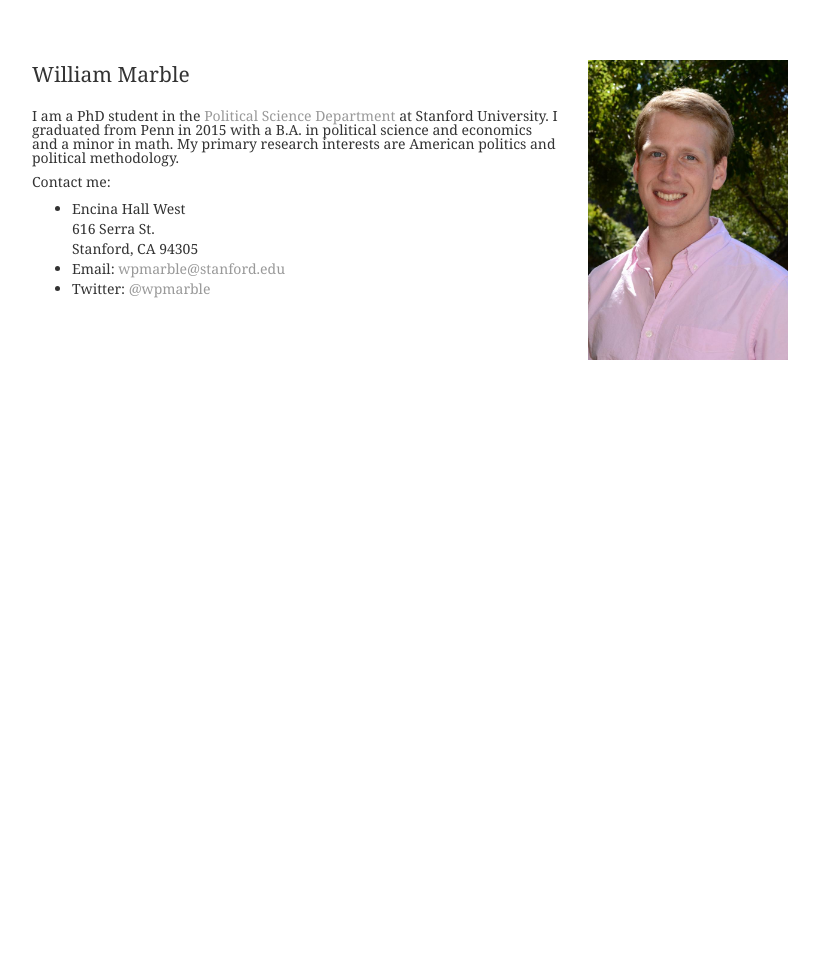
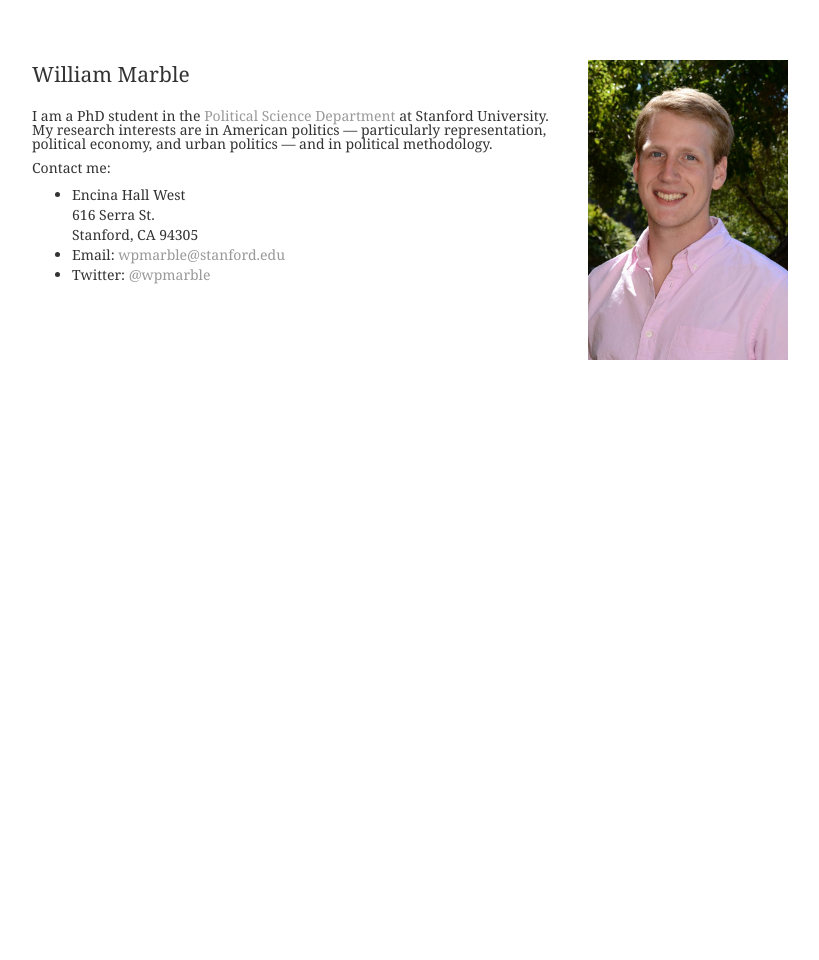
Before and after one commit to wpmarble/wpmarble.github.io, a Jekyll site: the page built from index.html, in a window 1280 px wide. Shown: the whole page, without its empty margins (160-979 px from the left). Built offline with Jekyll 4.4.1, drawn with Linux system fonts in a browser that asks for light colours.

Commit message:
update index

```diff
--- a/index.html
+++ b/index.html
@@ -6,7 +6,7 @@ title: William Marble
 <div class="row marketing">
 	<div itemscope itemtype="http://data-vocabulary.org/Person" class="col-sm-8" style="width:60%">
 		<p class="lead"><span itemprop="name">William Marble</span></p>
-		<p>I am a PhD student in the <a href = 'https://politicalscience.stanford.edu/'>Political Science Department</a> at Stanford University. I graduated from Penn in 2015 with a B.A. in political science and economics and a minor in math. My primary research interests are American politics and political methodology.</p>
+		<p>I am a PhD student in the <a href = 'https://politicalscience.stanford.edu/'>Political Science Department</a> at Stanford University. My research interests are in American politics — particularly representation, political economy, and urban politics — and in political methodology.</p>
 		<p>Contact me:</p>
 		<ul>
 			<li>Encina Hall West<br>616 Serra St.<br>Stanford, CA 94305</li>
```
